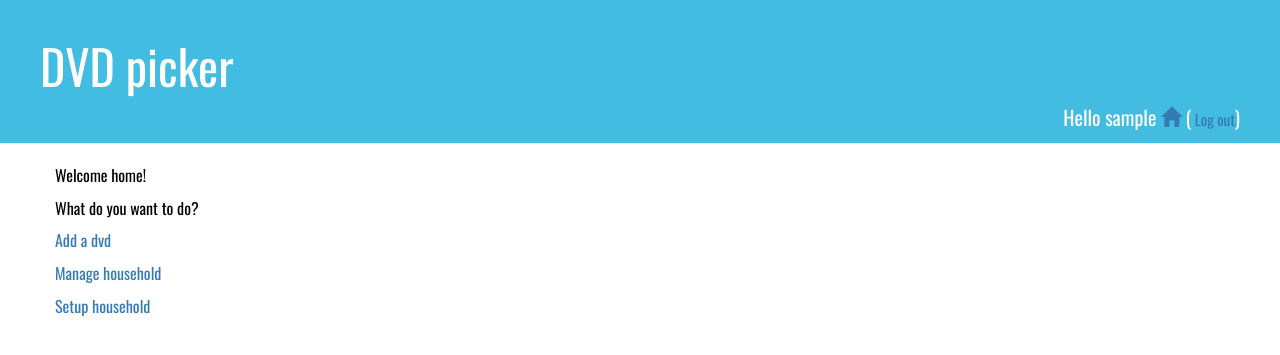
After one commit to rsdavies/dvd-catalogue, a Django app: page /dvds/user_home/ in a window 1280 px wide. The commit adds this page. Shown: the top 355 px of the page. Run offline with Django 3.2, Linux system fonts and the light colour scheme; the visitor is signed in with stand-in values (Sample User, id 1); some libraries are stand-ins or nearby versions.

Commit message:
now a user has a home and a household

```diff
--- a/dvdcatalogue/templates/base.html
+++ b/dvdcatalogue/templates/base.html
@@ -11,7 +11,9 @@
         <div class="page-header">
             <h1><a href="/dvds">DVD picker</a></h1>
             {% if user.is_authenticated %}
-            <p class="top-menu" style="font-size: 20px">Hello {{ user.username }} (<a href="{% url 'logout' %}">Log out</a>)</p>
+            <p class="top-menu" style="font-size: 20px">Hello {{ user.username }}
+                  <a href="{% url 'user_home' %}"><span class="glyphicon glyphicon-home" style="font-size: 20px"></span></a>
+                 (<a href="{% url 'logout' %}" style = "font-size: 15px"> Log out</a>)</p>
             {% else %}
             <a href="{% url 'login' %}" class="top-menu"><span class="glyphicon glyphicon-lock" style="font-size: 20px"></span></a>
             <a href="{% url 'signup' %}" class="top-menu"><span style="font-size:20px">Sign up</span></a>
--- /dev/null
+++ b/dvds/templates/dvds/manage_household.html
@@ -0,0 +1,4 @@
+{% extends 'base.html %}
+{% block content %}
+<p>This is for managing your household</p>
+{% endblock%}
--- /dev/null
+++ b/dvds/templates/dvds/setup_household.html
@@ -0,0 +1,4 @@
+{% extends 'base.html %}
+{% block content %}
+<p>This is for managing your household</p>
+{% endblock%}
--- /dev/null
+++ b/dvds/templates/dvds/user_home.html
@@ -0,0 +1,10 @@
+{% extends 'base.html' %}
+
+{% block content %}
+<p>Welcome home!</p>
+<p>What do you want to do?</p>
+<p><a href="{% url 'add_dvd' %}">Add a dvd </a> </p>
+<p><a href="{% url 'manage_household' %}"> Manage household </a></p>
+<p><a href="{% url 'setup_household' %}">Setup household</a></p>
+</p>
+{% endblock %}
--- a/dvds/urls.py
+++ b/dvds/urls.py
@@ -11,7 +11,14 @@ urlpatterns = [
     # dvds/add_dvd/dvd_added
     path('added/', views.dvd_added, name='dvd_added'),
     # dvds/film_name/info
-    path('<slug:name>/info', views.film_info, name='film_info')
+    path('<slug:name>/info', views.film_info, name='film_info'),
+
+    # dvds/user_home
+    path('user_home/', views.user_home, name='user_home'),
+    # dvds/user_home/setup_household
+    path('setup_household', views.setup_household, name='setup_household'),
+    # dvds/user_home/manage_household
+    path('manage_household/', views.manage_household, name='manage_household'),
 ]
 
 #Add Django site authentication urls (for login, logout, password management)
--- a/dvds/views.py
+++ b/dvds/views.py
@@ -109,6 +109,22 @@ def confirm_dvd(request):
 
     return render(request, 'dvds/confirm_to_db.html', {'form': form})
 
+@login_required
+def user_home(request):
+    return render(request, 'dvds/user_home.html')
+
+@login_required
+def setup_household(request):
+    # this will be where a user setups their household name and the dvd storage locations in their house
+    return render(request, 'dvds/setup_household.html')
+
+@login_required
+def manage_household(request):
+    # this will be where a user adds a dvd to their collection,
+    # moves it to a different storage location, or removes it entirely
+    # they can also invite someone else to join their household?
+    return render(request, 'dvds/manage_household.html')
+
 def dvd_added(request):
    return render(request, 'dvds/dvd_added.html')
 
```
